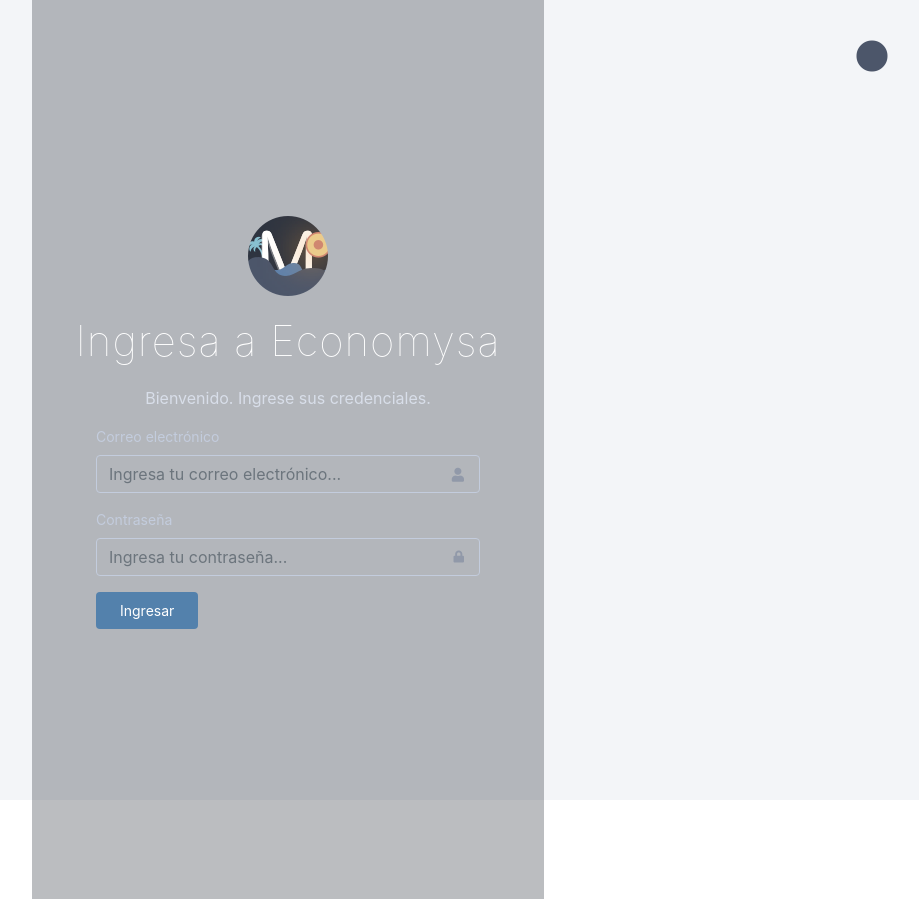
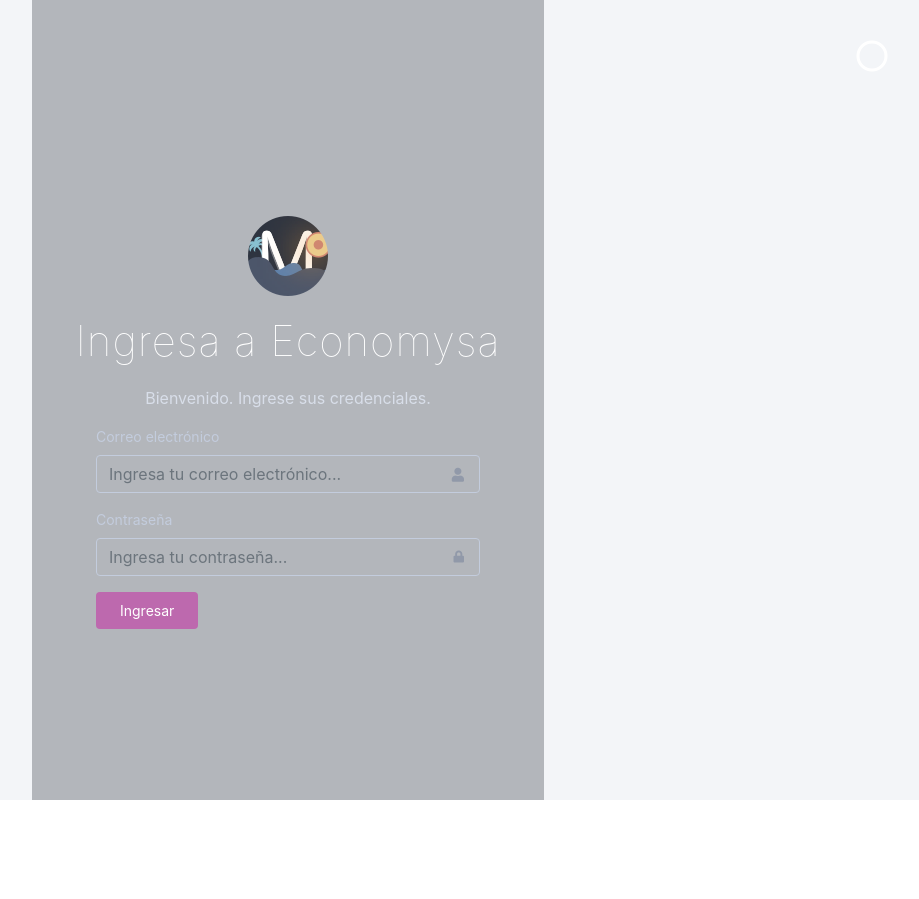
Before and after one commit to Franco-Ezequiel-Marchegiani/Economysa, a React (Create React App) app: page /login in a window 1280 px wide. Both pictures are taken after a click on the icon 1224 px from the left and 56 px from the top of the page. Shown: the whole page, without its empty margins (352-1271 px from the left). Built offline with nearby package versions, Linux system fonts and the light colour scheme.

Commit message:
Terminé el login con éxito, sigo trabajando

```diff
--- a/src/components/Login/Login.css
+++ b/src/components/Login/Login.css
@@ -4,9 +4,7 @@
     position: relative;
 }
 .btn-darkModeLogin{
-    border: none;
-    width: 32px;
-    height: 32px;
+    cursor: pointer;
     font-size: 32px;
     font-weight: bold;
     position: absolute;
@@ -112,15 +110,6 @@
     .loginContent img{
         width: 80px;
     }
-    .btn-datosFormRegister{
-        color: #fff;
-        background-color: #5381AC;
-        font-size: 14px;
-        border: none;
-        padding: 8px 24px;
-        border-radius: 4px;
-        margin-bottom: 250px;
-    }
 }
 @media only screen and (min-width: 1000px){
     .titleLogin span{
--- a/src/components/Login/LoginDarkMode.css
+++ b/src/components/Login/LoginDarkMode.css
@@ -26,6 +26,23 @@
     border: solid 1px #c3ccdd;
     color: #d8dee9;
 }
+.btn-datosFormRegister_dark{
+    color: #fff;
+    background-color: #bd69ae;
+    font-size: 14px;
+    border: none;
+    padding: 8px 24px;
+    border-radius: 4px;
+    margin-bottom: 250px;
+}
+.btn-darkModeLogin_dark{
+    cursor: pointer;
+    color: #fff;
+    font-size: 32px;
+    position: absolute;
+    top: 40px;
+    right: 40px;
+}
 @media only screen and (min-width: 740px){
     .loginContainerAll_dark{
         background-color: rgba(216, 222, 233, 0.3);
@@ -42,7 +59,7 @@
     .loginContainer_dark{
         background-color: rgba(32, 37, 46, 0.3);
         max-width: 40%;
-        height: 100%;
+        height: 100vh;
         margin: auto;
         position: static;
         z-index: -5;
@@ -88,7 +105,4 @@
     .titleLogin_dark span{
         display: inline;
     }
-    .loginContainer_dark{
-        padding-bottom: 20px;
-    }
 }
--- a/src/components/Login/LoginDarkMode.js
+++ b/src/components/Login/LoginDarkMode.js
@@ -5,12 +5,11 @@
 import Login from './Login';
 function LoginDarkMode() {
     const [darkMode, setDarkMode] = useState(true);
-  console.log(darkMode);
   return (
       <section>
           {darkMode === true ?
             <section className="loginContainerAll_dark">
-                <i onClick={() => setDarkMode(false)} class="fas fa-circle btn-darkModeLogin"></i>
+                <i onClick={() => setDarkMode(false)} class="far fa-circle btn-darkModeLogin_dark"></i>
                     <div>
                         <main>
                             <div className='loginContainer_dark'>
@@ -32,7 +31,7 @@
                                                 <Form.Control className='inputRegisterInput_dark' type="password" placeholder="Ingresa tu contraseña..." />
                                                 <i className="fas fa-lock"></i>
                                             </Form.Group>
-                                            <button className='btn-datosFormRegister' type="submit">
+                                            <button className='btn-datosFormRegister_dark' type="submit">
                                             Ingresar
                                             </button>
                                     </Form>
--- a/src/components/Login/LoginLightMode.js
+++ b/src/components/Login/LoginLightMode.js
@@ -5,7 +5,6 @@
 import LoginDarkMode from './LoginDarkMode';
 function LoginLightMode() {
   const [darkMode, setDarkMode] = useState(false);
-  console.log(darkMode);
   return (
     <section>
     {darkMode === false ?
```
